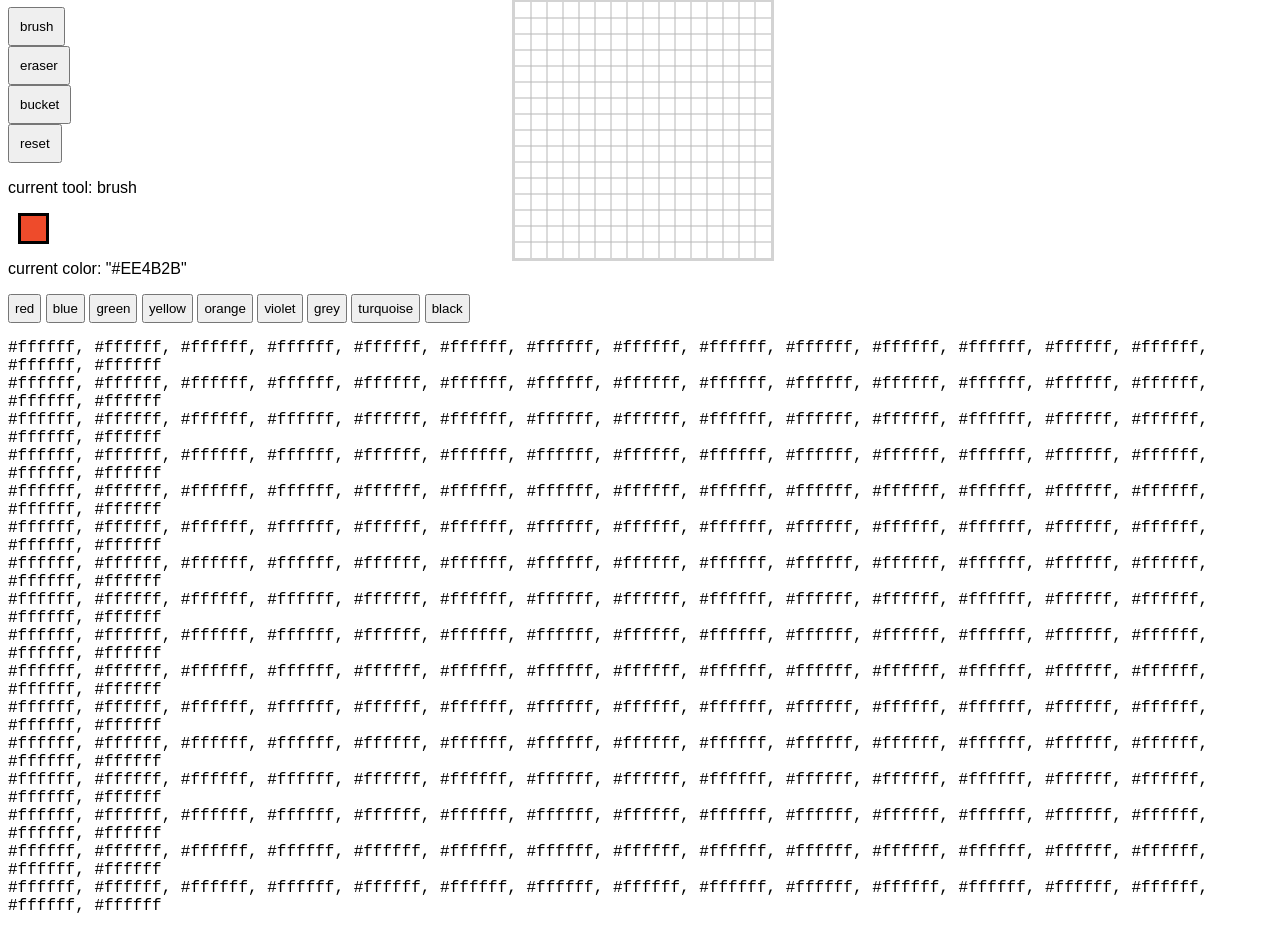
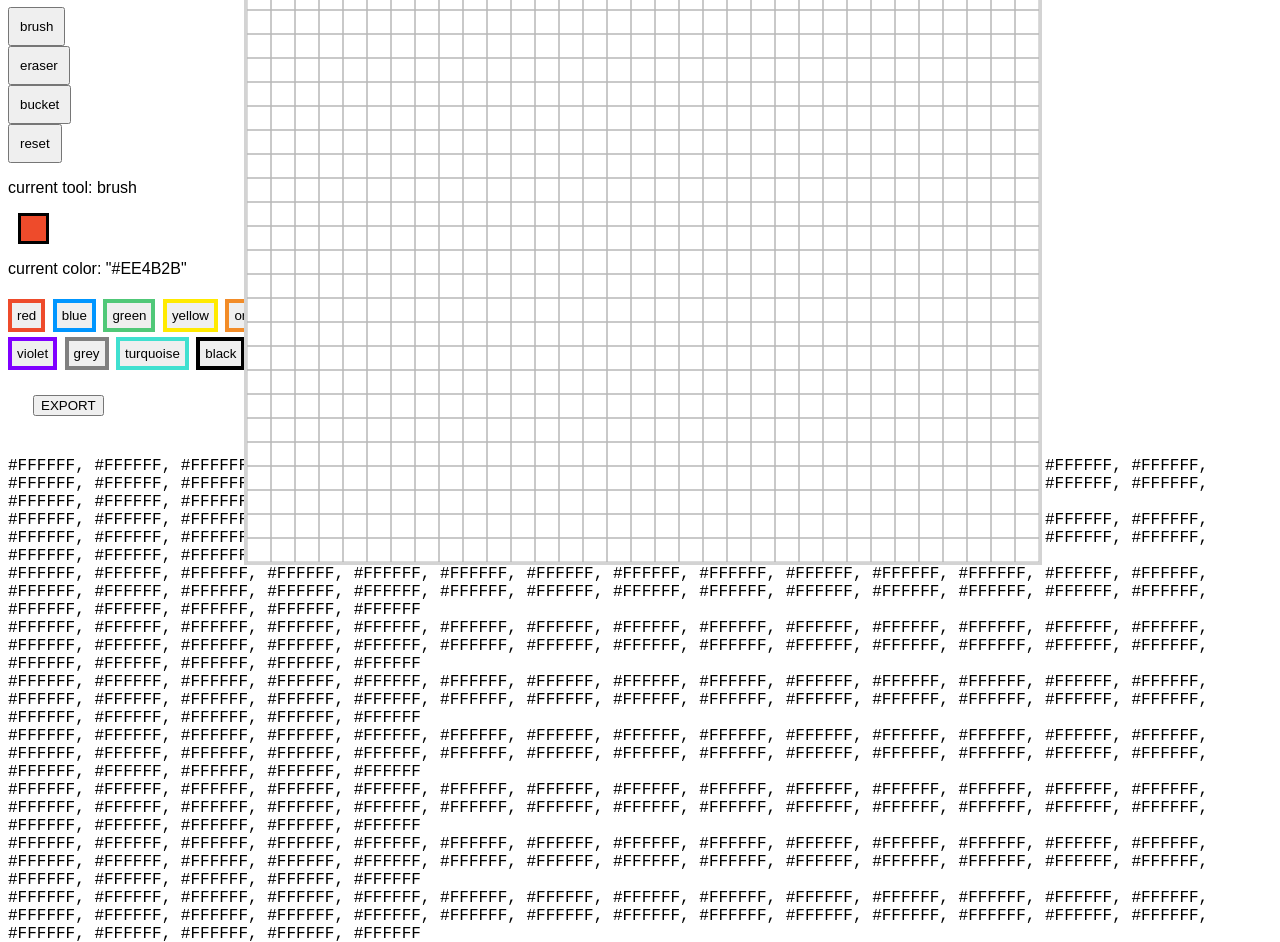
Before and after one commit to FutureEarthSci/AP-Task, a plain HTML site: page index.html in a window 1280 px wide. Shown: the part 73-1015 px from the top of the page. Drawn offline with Linux system fonts and the light colour scheme.

Commit message:
Add files via upload

```diff
--- a/index.html
+++ b/index.html
@@ -9,37 +9,31 @@
 </head>
 <body>
     <h1 class="centeredTxt">unnamed butterfly game</h1>
-    <button type="button" class="toolBtn" id="brush" onclick="setTool(0);">
-    brush</button>
-    <button type="button" class="toolBtn" id="eraser" onclick="setTool(1);">
-    eraser</button>
-    <button type="button" class="toolBtn" id="bucket" onclick="setTool(2);">
-    bucket</button>
-    <button type="button" id="resetBtn" onclick="clearCanvas();">
-    reset</button>
+    <button type="button" class="toolBtn" id="brush" onclick="setTool(0);">brush</button>
+    <button type="button" class="toolBtn" id="eraser" onclick="setTool(1);">eraser</button>
+    <button type="button" class="toolBtn" id="bucket" onclick="setTool(2);">bucket</button>
+    <button type="button" id="resetBtn" onclick="clearCanvas();">reset</button>
     <p id="dispTool">current tool: brush</p>
     <div id="colorBox"></div>
     <p id="dispColor">current color: "#EE4B2B"</p>
 
-    <button type="button" class="colorBtn" onclick="setColor(colorList['red']);">
-    red</button>
-    <button type="button" class="colorBtn" onclick="setColor(colorList['blue']);">
-    blue</button>
-    <button type="button" class="colorBtn" onclick="setColor(colorList['green']);">
-    green</button>
-    <button type="button" class="colorBtn" onclick="setColor(colorList['yellow']);">
-    yellow</button>
-    <button type="button" class="colorBtn" onclick="setColor(colorList['orange']);">
-    orange</button>
-    <button type="button" class="colorBtn" onclick="setColor(colorList['violet']);">
-    violet</button>
-    <button type="button" class="colorBtn" onclick="setColor(colorList['grey']);">
-    grey</button>
-    <button type="button" class="colorBtn" onclick="setColor(colorList['turquoise']);">
-    turquoise</button>
-    <button type="button" class="colorBtn" onclick="setColor(colorList['black']);">
-    black</button>
-    <p id="printArray">all white rn</p>
+    <button type="button" class="colorBtn" onclick="setColor(colorList['red']);">red</button>
+    <button type="button" class="colorBtn" onclick="setColor(colorList['blue']);">blue</button>
+    <button type="button" class="colorBtn" onclick="setColor(colorList['green']);">green</button>
+    <button type="button" class="colorBtn" onclick="setColor(colorList['yellow']);">yellow</button>
+    <button type="button" class="colorBtn" onclick="setColor(colorList['orange']);">orange</button>
+    <br>
+    <button type="button" class="colorBtn" onclick="setColor(colorList['violet']);">violet</button>
+    <button type="button" class="colorBtn" onclick="setColor(colorList['grey']);">grey</button>
+    <button type="button" class="colorBtn" onclick="setColor(colorList['turquoise']);">turquoise</button>
+    <button type="button" class="colorBtn" onclick="setColor(colorList['black']);">black</button>
+    <button type="button" class="colorBtn" onclick="setColor(colorList['white']);">white</button>
+    <br>
+    <button type="button" id="export" onclick="exportTemp();">EXPORT</button>
+
+
+    <p class="priArr" id="printArray">all white rn</p>
+    <p class="priArr" id="printTemp">all white rn</p>
     <canvas id="drawCanvas" width="256" height="256"></canvas>
     <script src="script.js"></script>
 </body>
--- a/script.js
+++ b/script.js
@@ -1,9 +1,9 @@
-
 
 
 const dcanvas = document.getElementById("drawCanvas");
 const ctx = dcanvas.getContext("2d");
 const printArr = document.getElementById("printArray");
+const printTemp = document.getElementById("printTemp");
 const displayTool = document.getElementById("dispTool");
 const displayColor = document.getElementById("dispColor");
 const colorBox = document.getElementById("colorBox");
@@ -13,29 +13,59 @@ const colorBox = document.getElementById("colorBox");
 const toolList = ["brush", "eraser", "bucket"];
 let tool = toolList[0];
 let color = "#EE4B2B";
-let pixelSize = 16;
+let pixelSize = 24;
+let canvasWidth = 33;
+let canvasHeight = 24;
+let canvasMarginTop = -1*canvasHeight*pixelSize/4;
+let canvasMarginLeft = -1*canvasWidth*pixelSize/2;
 
+//template
+let useTemplate = false;
 
 //mouse
 let isDrawing = false;
 
-
 //colorList
 let colorList = {"red":"#EE4B2B", "blue":"#0096FF", "green":"#50C878", "yellow":"#FFEA00",
-"orange":"#F28C28", "violet":"#7F00FF", "grey":"#808080", "turquoise":"#40e0d0", "black":"#000000"};
+"orange":"#F28C28", "violet":"#7F00FF", "grey":"#808080", "turquoise":"#40e0d0", "black":"#000000"
+, "white":"#FFFFFF"};
 
 
 //here code
 
-//draw array
-let pixelArray = new Array(16).fill(null).map(()=>new Array(16).fill(null));
+//dcanvas setup
+dcanvas.width = canvasWidth * pixelSize;
+dcanvas.height = canvasHeight * pixelSize;
+dcanvas.style.marginTop = String(canvasMarginTop) + "px";
+dcanvas.style.marginLeft = String(canvasMarginLeft) + "px";
+
+
+//color button borders
+
+let colorBtnArray = document.getElementsByClassName("colorBtn");
+for (let c = 0; c < colorBtnArray.length; c++){
+    let ih = colorBtnArray.item(c).innerHTML;
+    colorBtnArray.item(c).style.borderColor = colorList[ih];
+}
+
+//pixel arrays
+
+let templateArray = new Array(canvasHeight).fill(null).map(()=>new Array(canvasWidth).fill(null));
+for (let i = 0; i < templateArray.length; i++){
+    for (let j = 0; j < templateArray[0].length; j++){
+        templateArray[i][j] = "#FFFFFF";
+    }
+}
+
+let pixelArray = new Array(canvasHeight).fill(null).map(()=>new Array(canvasWidth).fill(null));
 for (let i = 0; i < pixelArray.length; i++){
     for (let j = 0; j < pixelArray[0].length; j++){
-        pixelArray[i][j] = "#ffffff";
+        pixelArray[i][j] = "#FFFFFF";
     }
 }
 
 refresh();
+
 
 
 //events
@@ -75,13 +105,27 @@ function updateArrDisplay(){
         output += "\n";
     }
     printArr.innerHTML = output;
+    let outputTemp = "";
+    for (let i = 0; i < templateArray.length; i++){
+        for (let j = 0; j < templateArray[0].length; j++){
+            outputTemp += templateArray[i][j];
+            if (j<templateArray[0].length - 1){
+                outputTemp += ", ";
+            }
+        }
+        outputTemp += "\n";
+    }
+    printTemp.innerHTML = outputTemp;
+
 }
 
 function clearCanvas(){
     ctx.clearRect(0, 0, dcanvas.width, dcanvas.height);
     for (let i = 0; i < pixelArray.length; i++){
         for (let j = 0; j < pixelArray[0].length; j++){
-            pixelArray[i][j] = "#ffffff";
+            if (templateArray[i][j]==="#FFFFFF" || !useTemplate){
+                pixelArray[i][j] = "#FFFFFF";
+            }
         }
     }
     drawGrid();
@@ -103,18 +147,17 @@ function refresh(){
 function drawGrid(){
     ctx.strokeStyle = "#b7b7b7";
     ctx.lineWidth = 1;
-    for (let i = 1; i < dcanvas.width; i++){
-        if (i%pixelSize===0){
-            drawLine([i,0], [i,dcanvas.height]);
-        }
-    }
-    for (let i = 1; i < dcanvas.height; i++){
-        if (i%pixelSize===0){
-            drawLine([0,i], [dcanvas.width,i]);
+    for (let i = 0; i < templateArray.length; i++){
+        for (let j = 0; j < templateArray[0].length; j++){
+            if (templateArray[i][j] === "#FFFFFF" || !useTemplate){
+                drawLine([j*pixelSize,i*pixelSize], [(j+1)*pixelSize,i*pixelSize]);
+                drawLine([(j+1)*pixelSize,i*pixelSize], [(j+1)*pixelSize,(i+1)*pixelSize]);
+                drawLine([(j+1)*pixelSize,(i+1)*pixelSize], [j*pixelSize,(i+1)*pixelSize]);
+                drawLine([j*pixelSize,(i+1)*pixelSize], [j*pixelSize,i*pixelSize]);
             }
         }
     }
-
+}
 
 function setTool(newTool){
     tool = toolList[newTool];
@@ -127,11 +170,13 @@ function paintPixel(canvas, event){
     let y = event.clientY - rect.top;
     x = Math.floor(x/pixelSize);
     y = Math.floor(y/pixelSize);
+    if (templateArray[y][x] === "#FFFFFF" || !useTemplate){
         if (tool === "brush"){
             pixelArray[y][x] = color;
         }
         else if (tool === "eraser"){
-        pixelArray[y][x] = "#ffffff";
+            pixelArray[y][x] = "#FFFFFF";
+        }
     }
     refresh();
 }
@@ -143,7 +188,8 @@ function bucketFill(canvas, event){
     x = Math.floor(x/pixelSize);
     y = Math.floor(y/pixelSize);
     let prevColor = pixelArray[y][x];
-    let visited = new Array(16).fill(null).map(()=>new Array(16).fill(null));
+    if (templateArray[y][x] === "#FFFFFF" || !useTemplate){
+        let visited = new Array(canvasHeight).fill(null).map(()=>new Array(canvasWidth).fill(null));
         for (let i = 0; i < visited.length; i++){
             for (let j = 0; j < visited[0].length; j++){
                 visited[i][j] = 0;
@@ -152,24 +198,24 @@ function bucketFill(canvas, event){
         spreadPaint(dcanvas, visited, prevColor, x, y);
         refresh();
     }
+}
 
 function spreadPaint(canvas, visited, pColor, x, y){
     pixelArray[y][x] = color;
     visited[y][x] = 1;
     if (y>0&&pixelArray[y-1][x]===pColor&&visited[y-1][x]===0){
-        spreadPaint(dcanvas, visited, pColor, x, y-1);
+        spreadPaint(canvas, visited, pColor, x, y-1);
     }
     if (y<pixelArray.length-1&&pixelArray[y+1][x]===pColor&&visited[y+1][x]===0){
-        spreadPaint(dcanvas, visited, pColor, x, y+1);
+        spreadPaint(canvas, visited, pColor, x, y+1);
     }
     if (x>0&&pixelArray[y][x-1]===pColor&&visited[y][x-1]===0){
-        spreadPaint(dcanvas, visited, pColor, x-1, y);
+        spreadPaint(canvas, visited, pColor, x-1, y);
     }
     if (x<pixelArray[0].length-1&&pixelArray[y][x+1]===pColor&&visited[y][x+1]===0){
-        spreadPaint(dcanvas, visited, pColor, x+1, y);
+        spreadPaint(canvas, visited, pColor, x+1, y);
     }
 }
-
 
 function drawLine(begin, end) {
     ctx.beginPath();
@@ -183,3 +229,41 @@ function setColor(newColor){
     displayColor.innerHTML = "current color: " + color;
     colorBox.style.backgroundColor = color;
 }
+
+//export
+
+function exportTemp(){
+
+    for (let i = 0; i < templateArray.length; i++){
+        for (let j = 0; j < templateArray[0].length; j++){
+            templateArray[i][j] = pixelArray[i][j];
+        }
+    }
+
+    useTemplate = true;
+    refresh();
+    let output = "";
+    let seenColors = ["#000000", "#FFFFFF"];
+    for (let i = 0; i < templateArray.length; i++){
+        for (let j = 0; j < templateArray[0].length; j++){
+            switch(templateArray[i][j]){
+                case "#FFFFFF":
+                    output += "F-";
+                    break;
+                case "#000000":
+                    output += "0-"
+                    break;
+                default:
+                    if (seenColors.includes(templateArray[i][j])){
+                        output += String(seenColors.indexOf(templateArray[i][j])) + "-";
+                    }
+                    else {
+                        seenColors.push(templateArray[i][j]);
+                        output += String(seenColors.length - 1) + "-";
+                    }
+            }
+        }
+        console.log(output);
+        output = "";
+    }
+}
--- a/styles.css
+++ b/styles.css
@@ -7,19 +7,26 @@ body {
     display:block;
     text-align:center;
     padding:10px;
+    cursor:pointer;
 }
 
 #resetBtn {
     display:block;
     text-align:center;
     padding:10px;
+    cursor:pointer;
 }
 
 .colorBtn {
     display:inline-block;
     text-align:center;
-    padding:5px;
+    margin-right:3px;
+    margin-top:5px;
+    padding: 5px;
+    border:4px solid #000000;
+    cursor:pointer;
 }
+
 
 #colorBox {
     width:25px;
@@ -40,15 +47,21 @@ body {
 #drawCanvas {
     position:fixed;
     top:25%;
-    left: 50%;
+    left:50%;
     margin-top: -128px;
-    margin-left: -128px;
+    margin-left: -256px;
 
     border:3px solid #d3d3d3;
 }
 
-#printArray {
+.priArr {
     white-space:pre-wrap;
     font-family:'Courier New', Courier, monospace;
     font-size:medium;
+    visibility:visible;
 }
+
+
+#export {
+    margin:25px;
+}
```
Lines whose indentation alone changed are shown as unchanged.
